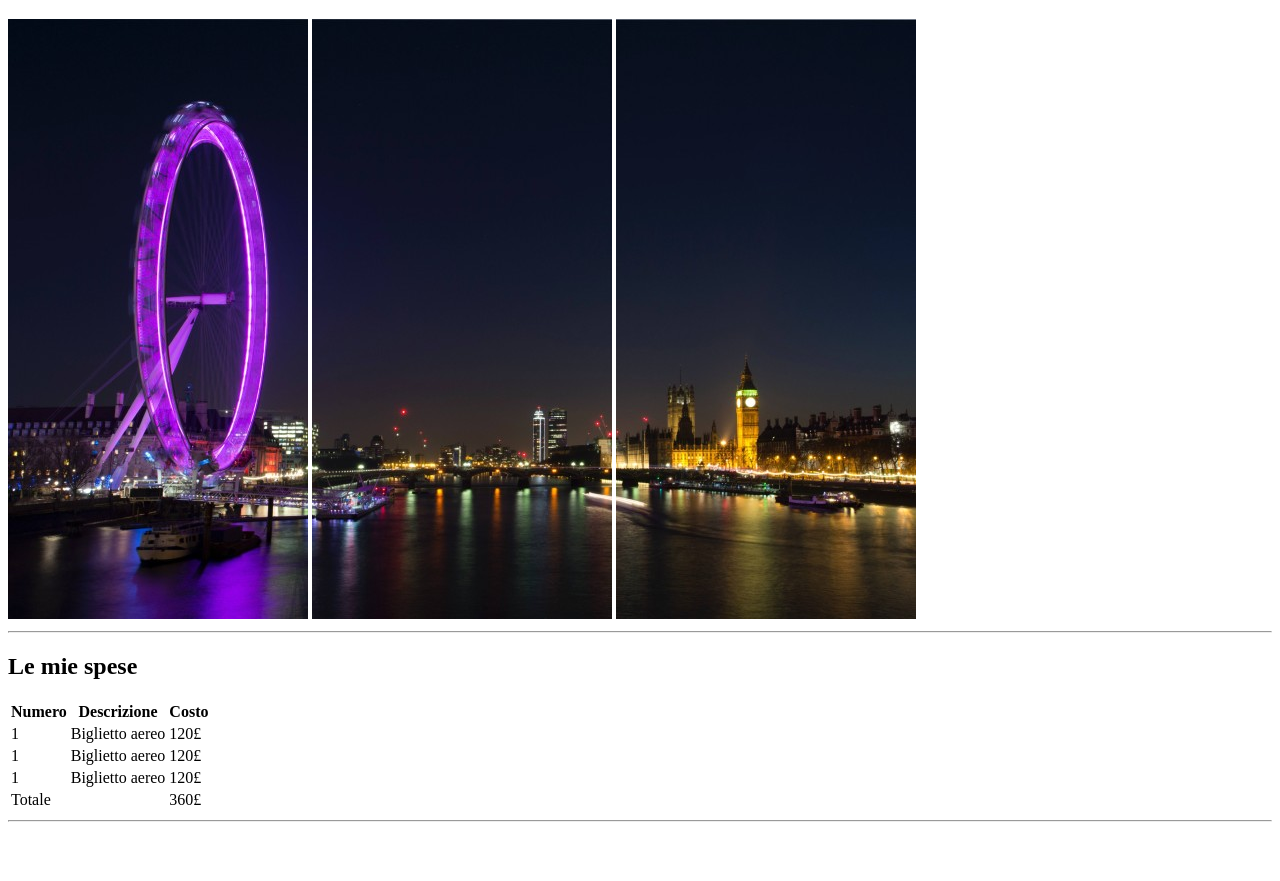
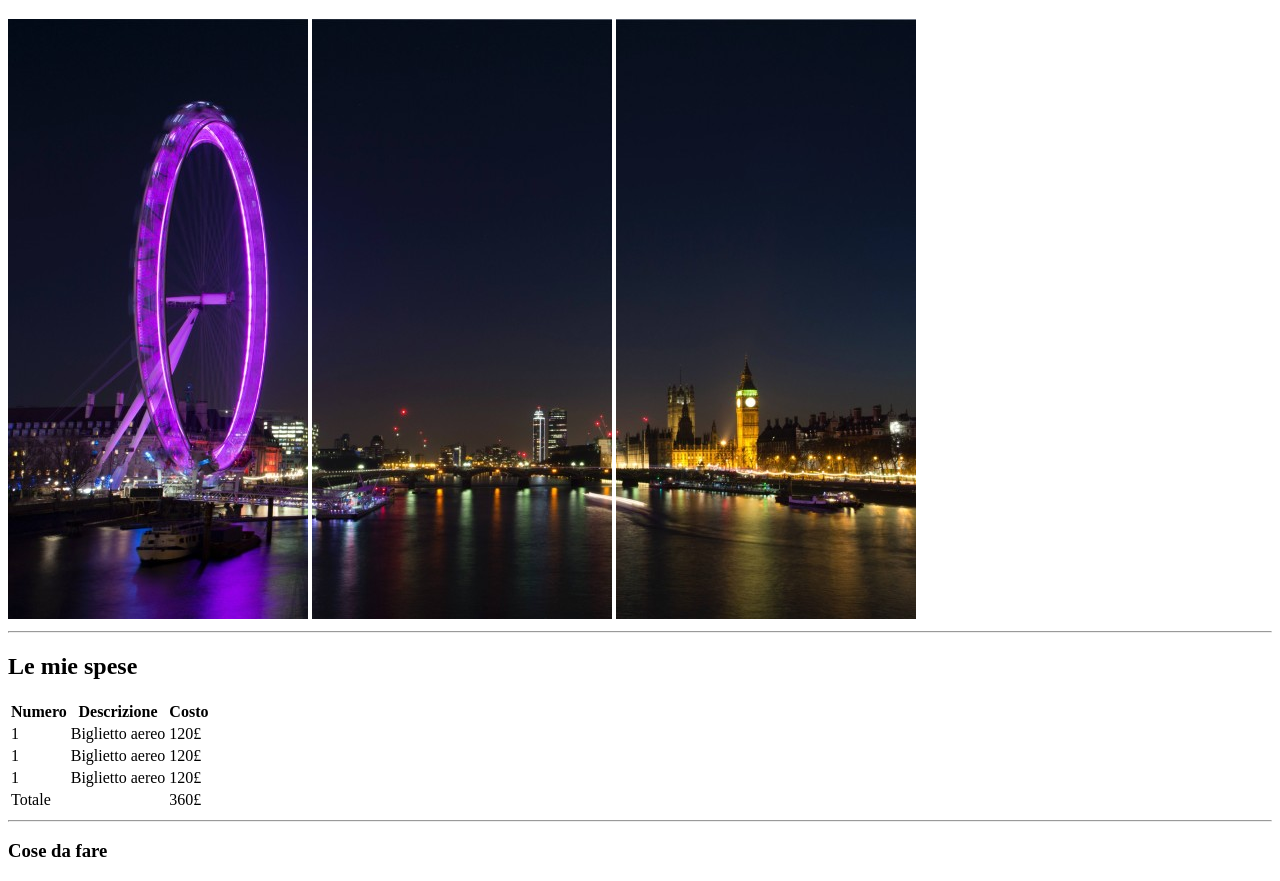
Before and after one commit to YleniaMighela/html-london-trip, a plain HTML site: page index.html in a window 1280 px wide. Shown: the part 61-942 px from the top of the page. Before the commit the page ends 891 px from the top, so only its background shows below. Drawn offline with Linux system fonts and the light colour scheme.

Commit message:
creazione seconda section

```diff
--- a/index.html
+++ b/index.html
@@ -67,9 +67,11 @@
 
 
          <!-- lista cose da fare -->
-          <!-- <section>
+          <section>
+            <h3>Cose da fare</h3>
 
-          </section> -->
+
+          </section>
 
           <!-- lista di informazioni -->
            <!-- <section>
```
